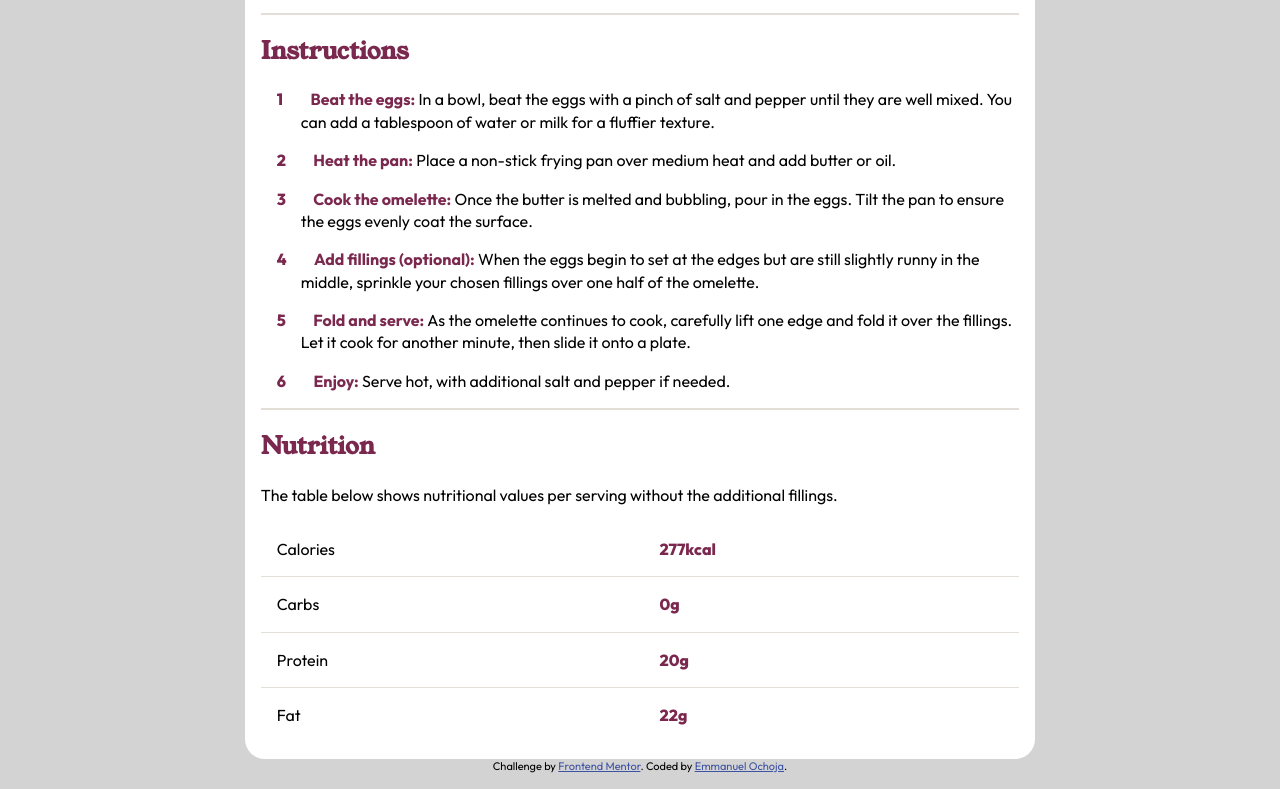
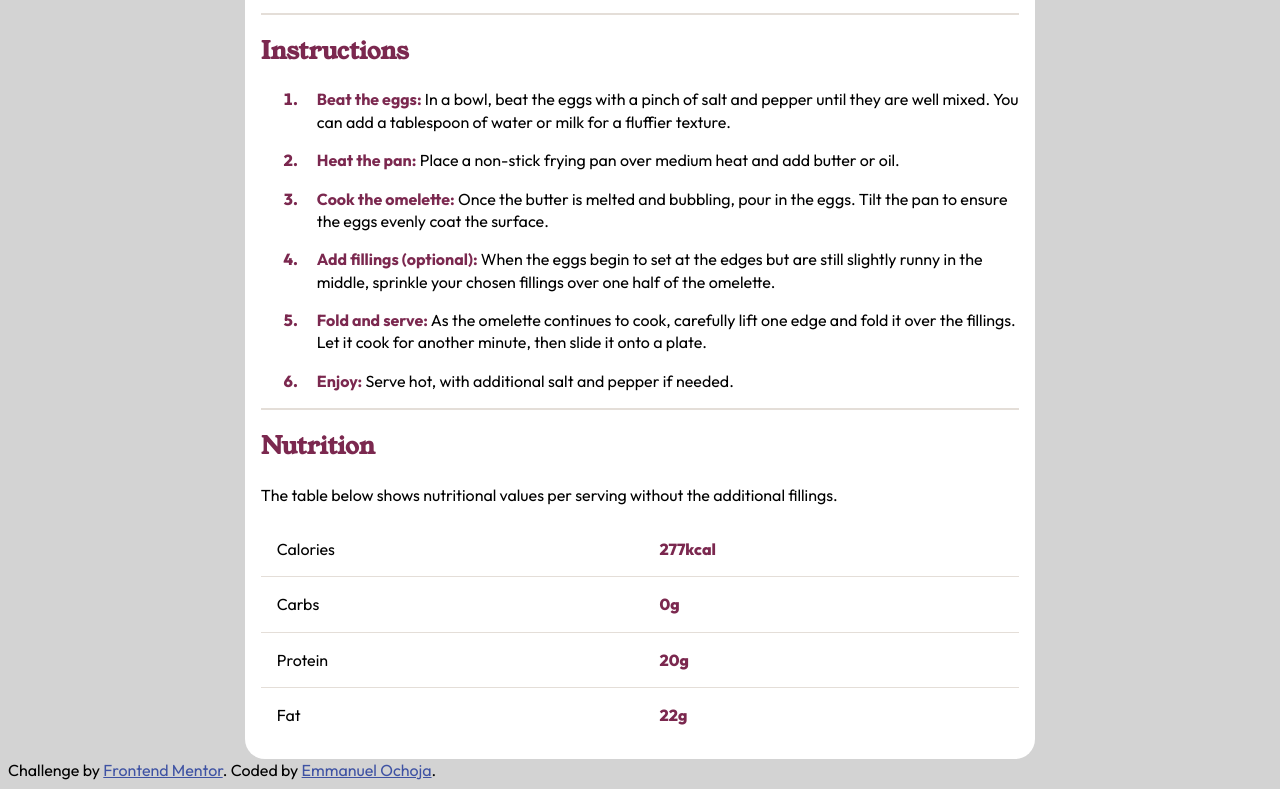
Before and after one commit to Airme1/omelette, a plain HTML site: page index.html in a window 1280 px wide. Shown: the part 981-1770 px from the top of the page. Drawn offline with Linux system fonts and the light colour scheme.

Commit message:
restyled numbered list items

```diff
--- a/index.html
+++ b/index.html
@@ -71,9 +71,6 @@
 
       li{
         margin-bottom: 1rem;
-      }
-
-      ul li{
         padding-left: 1rem;
       }
 
@@ -122,12 +119,17 @@
         font-weight: 700;
       }
 
-      ol{
+      ol li::marker{
+        font-weight: 800;
+        color: var(--Rose-800)
+      }
+
+      /* ol{
         list-style: none;
         counter-reset: item;
-      }
+      } */
 
-      ol li{
+      /* ol li{
         counter-increment: item;
       }
 
@@ -138,7 +140,7 @@
         font-weight: 800;
         color: var(--Rose-800);
         /* margin-right: 3rem; */
-      }
+      } */
 
       .attribution {
         font-size: 11px;
```
Also changed, not shown: 1 other file.
